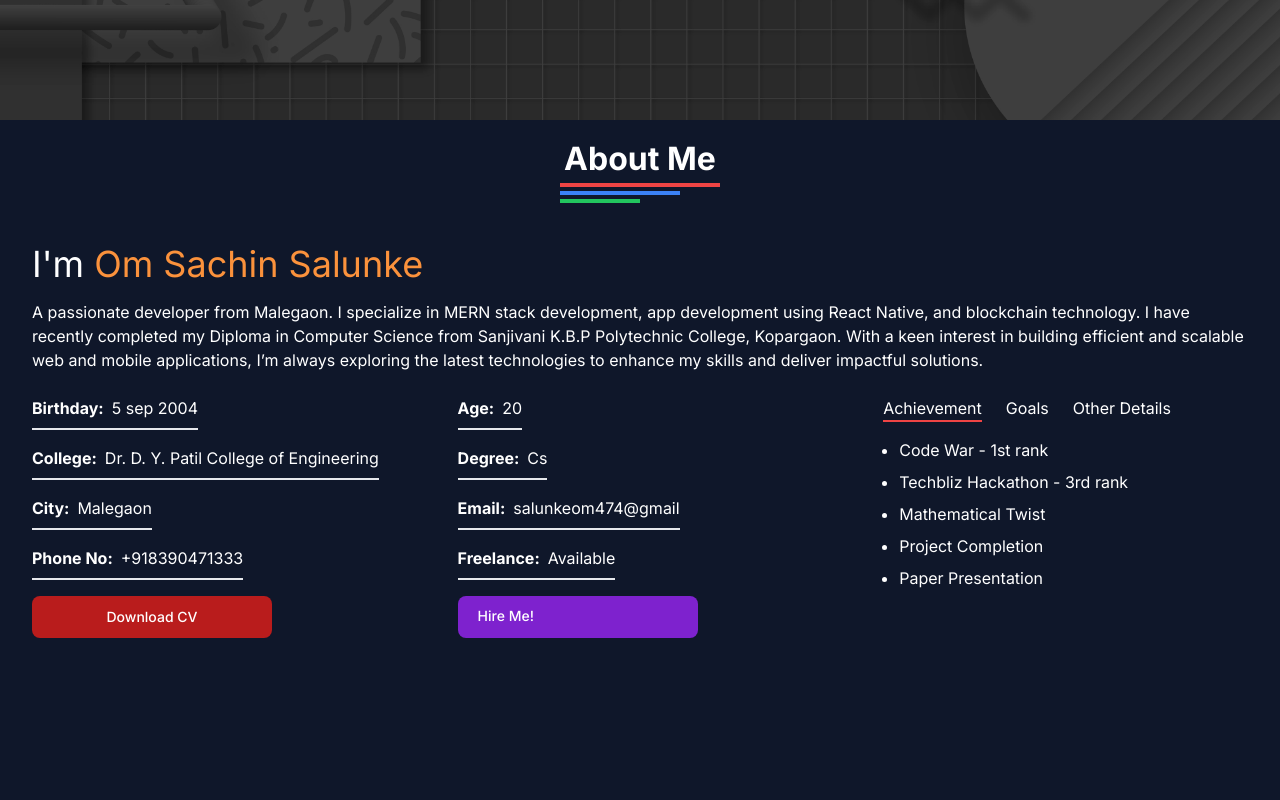
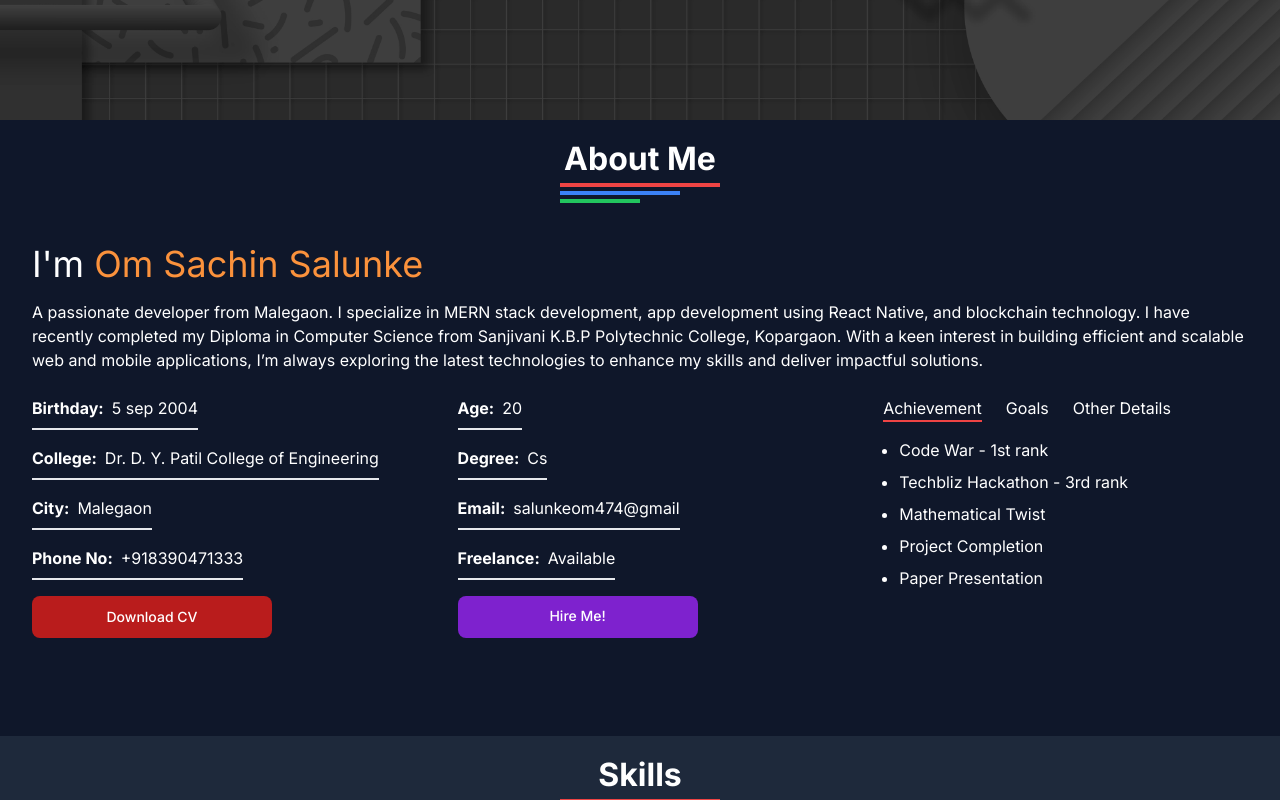
Before and after one commit to om0852/portfolio3.0, a Next.js app: page / in a window 1280 px wide. Shown: the part 680-1480 px from the top of the page. Built offline with nearby package versions, Linux system fonts and the light colour scheme.

Commit message:
about section completed res

```diff
--- a/src/app/components/about/About.tsx
+++ b/src/app/components/about/About.tsx
@@ -5,7 +5,7 @@ import Link from "next/link";
 const About = () => {
   const [selectDetails, setSelectDetails] = useState(0);
   return (
-    <section className="w-full h-[100vh] bg-slate-900">
+    <section className="w-full h-[auto] pb-10 bg-slate-900">
       <div className="headline grid place-items-center mb-10 text-white relative">
         <div>
           About Me
@@ -27,8 +27,8 @@ const About = () => {
           applications, I’m always exploring the latest technologies to enhance
           my skills and deliver impactful solutions.
         </p>
-        <div className=" h-auto pt-6 flex flex-row w-full">
-          <div className="personal-info grid grid-rows-6 grid-cols-2 w-[70%]">
+        <div className=" h-auto pt-6 flex max-sm:flex-col flex-row w-full">
+          <div className="personal-info grid grid-rows-6 max-sm:grid-cols-1 grid-cols-2 max-sm:w-[100%] w-[70%]">
             <div className=" w-fit pb-2 mb-4 border- border-b-2 gray-500">
               <strong className="pr-2">Birthday:</strong>5 sep 2004
             </div>
@@ -56,7 +56,7 @@ const About = () => {
             </div>
             <button
               type="button"
-              className="focus:outline-none text-white bg-red-700 hover:bg-red-800 focus:ring-4 focus:ring-red-300 font-medium rounded-lg text-sm px-5 py-2.5 me-2 mb-2 dark:bg-red-600 dark:hover:bg-red-700 dark:focus:ring-red-900 w-[30vh]"
+              className="max-sm:w-full focus:outline-none text-white bg-red-700 hover:bg-red-800 focus:ring-4 focus:ring-red-300 font-medium rounded-lg text-sm px-5 py-2.5 me-2 mb-2 dark:bg-red-600 dark:hover:bg-red-700 dark:focus:ring-red-900 w-[30vh]"
             >
               <a href={"./OM_SALUNKE.pdf"} download="OM-SALUNKE_RESUME.pdf">
                 Download CV
@@ -66,7 +66,7 @@ const About = () => {
             href={"https://www.linkedin.com/in/om-salunke-81bb63292"}
             target="_blank"
               type="button"
-              className="focus:outline-none text-white bg-purple-700 hover:bg-purple-800 focus:ring-4 focus:ring-purple-300 font-medium rounded-lg text-sm px-5 py-2.5 mb-2 dark:bg-purple-600 dark:hover:bg-purple-700 dark:focus:ring-purple-900 w-[30vh]"
+              className="max-sm:w-full  text-center max-sm:mb-10 focus:outline-none text-white bg-purple-700 hover:bg-purple-800 focus:ring-4 focus:ring-purple-300 font-medium rounded-lg text-sm px-5 py-2.5 mb-2 dark:bg-purple-600 dark:hover:bg-purple-700 dark:focus:ring-purple-900 w-[30vh]"
             >
               Hire Me!
             </Link>
```
